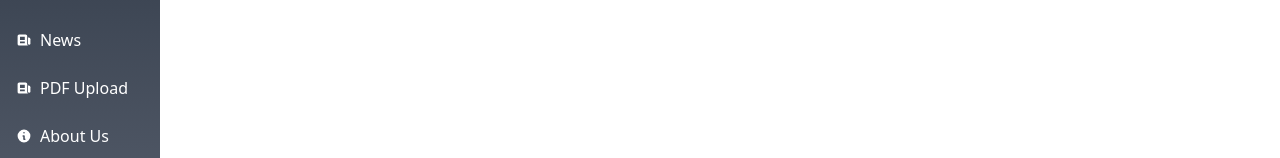
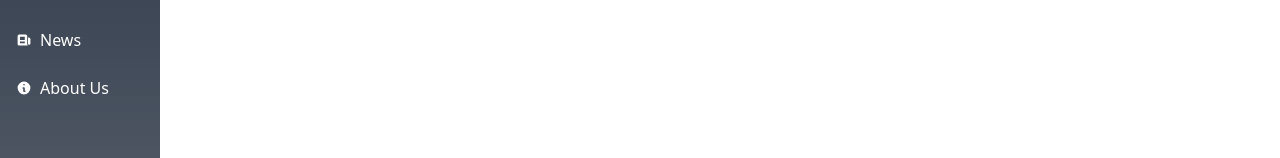
Before and after one commit to Kishan207p/mortgage-app, a React (Vite) app in the folder Frontend/: page /document in a window 1280 px wide. Shown: the part 321-479 px from the top of the page. Built offline with nearby package versions, Linux system fonts and the light colour scheme.

Commit message:
PDF Upload Merged Document
- Now PDF Upload will be rendered in Document
- On Progress Bar 3
- Routing from the Side bar is removed

```diff
--- a/Frontend/src/App.tsx
+++ b/Frontend/src/App.tsx
@@ -24,7 +24,6 @@ const App: React.FC = () => {
             <Route path="/comparison" element={<ComparisonPage />} />
             <Route path="/contactus" element={<ContactUsPage />} />
             <Route path="/aboutus" element={<AboutUsPage />} />
-            <Route path="/pdf" element={<PDFUploadPage />} />
           </Routes>
         </div>
       </div>
--- a/Frontend/src/components/SideBar.tsx
+++ b/Frontend/src/components/SideBar.tsx
@@ -93,18 +93,6 @@ const SideBar = () => {
         >
         <HiNewspaper className="mr-2" /> News
         </NavLink>
-        <NavLink
-          to="/pdf"
-          className={({ isActive }) =>
-            `flex items-center  px-4 py-2 ${
-              isActive
-                ? "bg-gray-800 text-gray-400"
-                : "text-white hover:bg-gray-800"
-            }`
-          }
-        >
-        <HiNewspaper className="mr-2" /> PDF Upload
-        </NavLink>
 
         <NavLink
           to="/aboutus"
--- a/Frontend/src/components/phases/UploadDocuments.tsx
+++ b/Frontend/src/components/phases/UploadDocuments.tsx
@@ -1,5 +1,6 @@
 // CreateApplication.tsx
 import React from "react";
+import PDFUpload from "../../components/PDFUpload";
 
 interface UploadDocumentsProps {
   // Define props here if any
@@ -8,10 +9,7 @@ interface UploadDocumentsProps {
 const UploadDocuments: React.FC<UploadDocumentsProps> = () => {
   return (
     <div>
-      <h1>Upload Document</h1>
-      {
-
-      }
+      <PDFUpload />
     </div>
   );
 };
```
